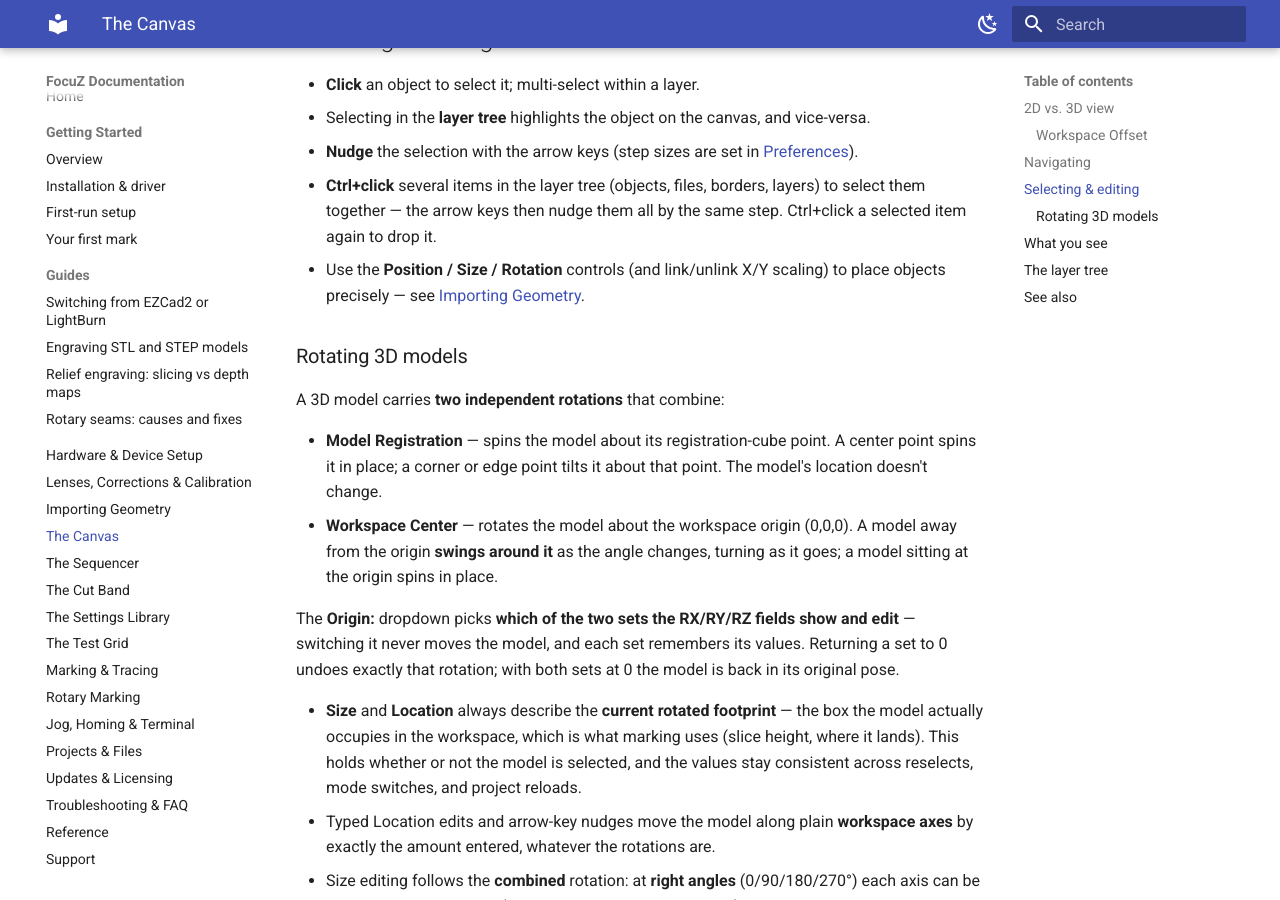
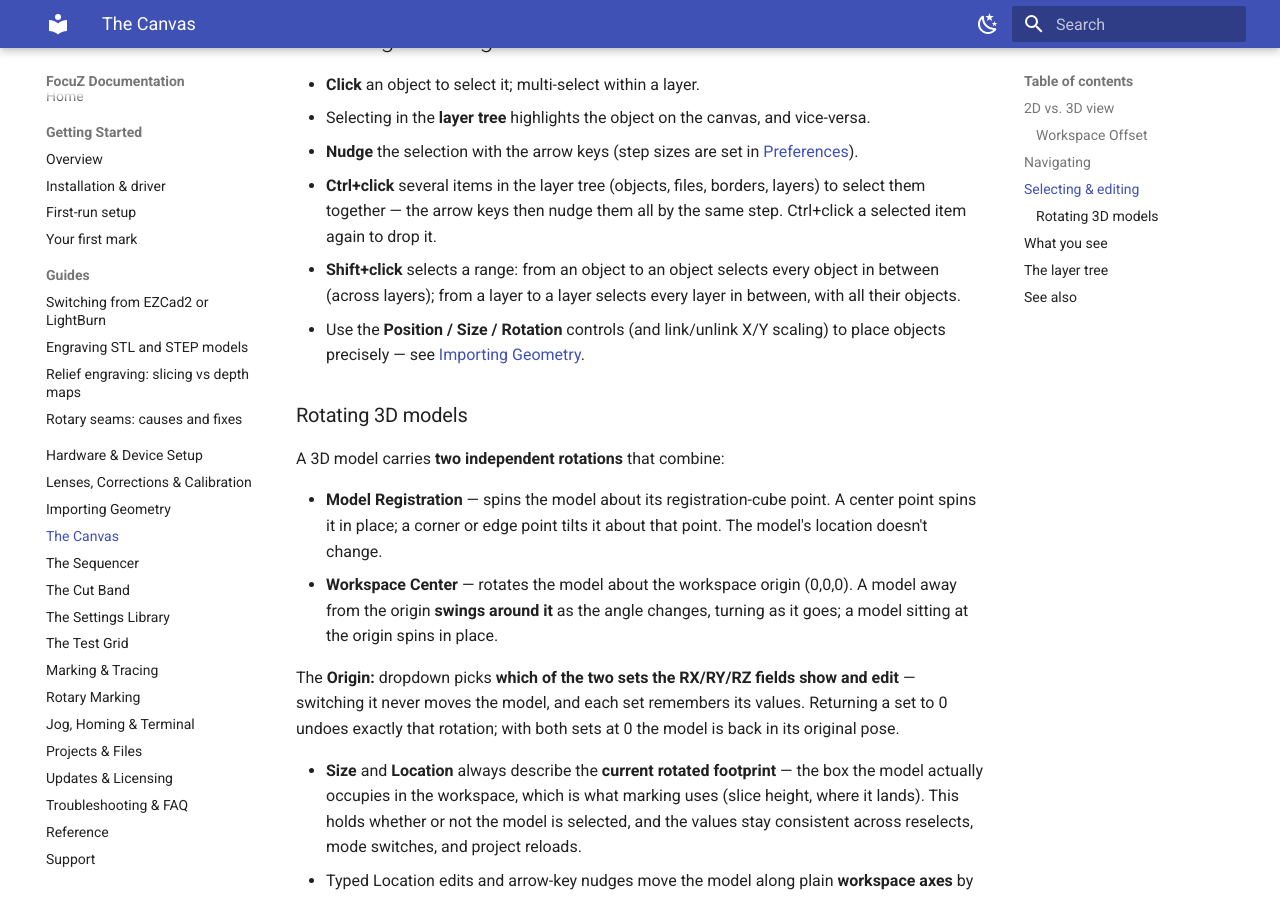
Before and after one commit to Lokahi-Shop/focuz-docs, an MkDocs documentation site: the page built from docs/canvas.md, in a window 1280 px wide and 900 px high, scrolled down 1610 px. Built offline with MkDocs 1.6.1 and Material for MkDocs 9.7.7, drawn with Linux system fonts in a browser that asks for light colours.

Commit message:
Canvas: Shift+click range selection in the layer tree
Co-Authored-By: Claude Opus 5.5 <noreply@anthropic.com>

```diff
--- a/docs/canvas.md
+++ b/docs/canvas.md
@@ -50,6 +50,8 @@ surface. On a rotary job it also marks the axis height and each part surface.
 - **Nudge** the selection with the arrow keys (step sizes are set in [Preferences](projects-files.md)).
 - **Ctrl+click** several items in the layer tree (objects, files, borders, layers) to select them together —
   the arrow keys then nudge them all by the same step. Ctrl+click a selected item again to drop it.
+- **Shift+click** selects a range: from an object to an object selects every object in between (across
+  layers); from a layer to a layer selects every layer in between, with all their objects.
 - Use the **Position / Size / Rotation** controls (and link/unlink X/Y scaling) to place objects precisely —
   see [Importing Geometry](importing.md).
 
```
Also changed, not shown: docs/reference.md (+1 -0 lines).
